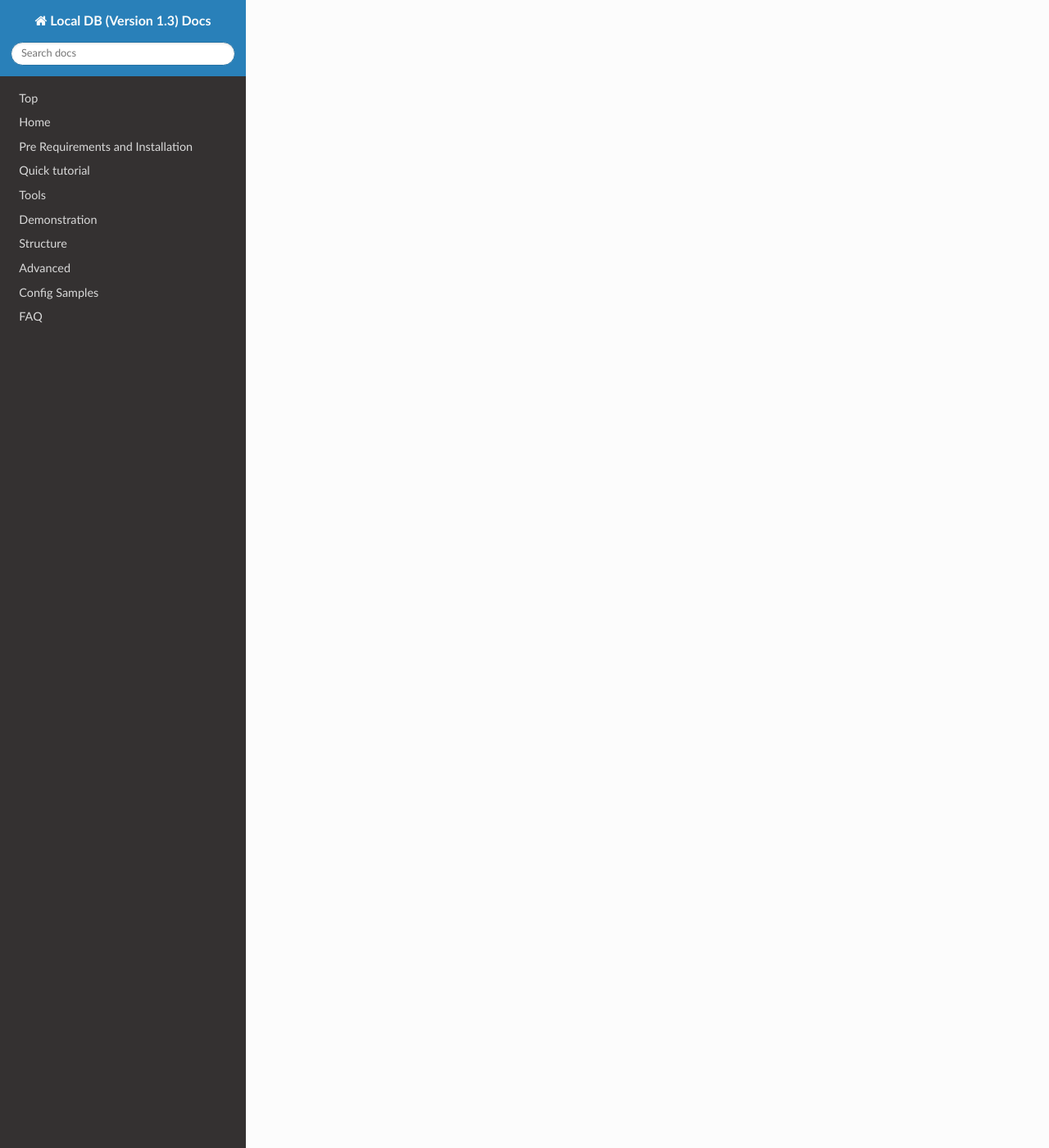
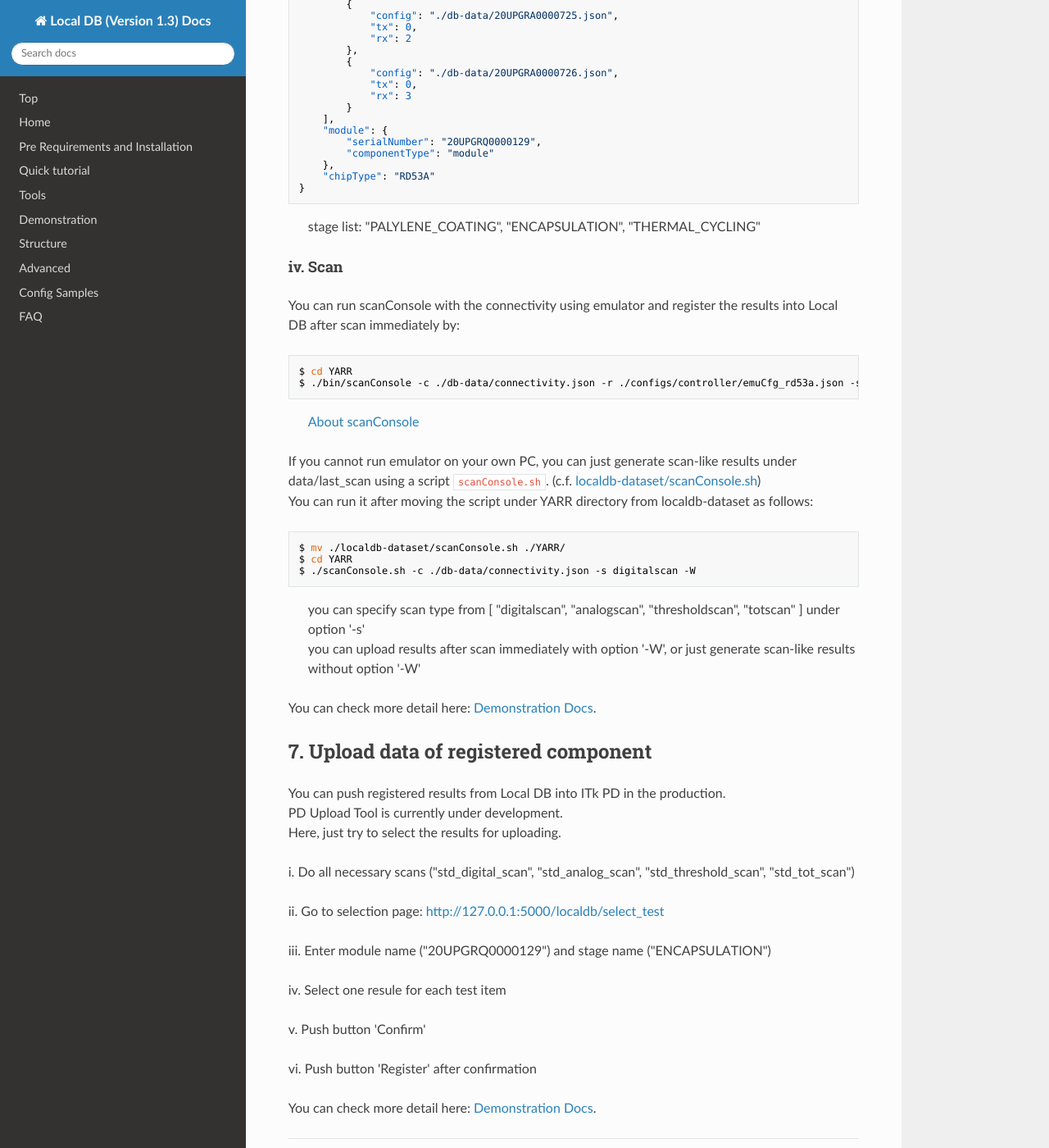
Before and after one commit to jlab-hep/localdb-docs, an MkDocs documentation site: the page built from docs/trial-tutorial.md, in a window 1280 px wide and 1400 px high, scrolled down 4101 px. Shown: the whole window at 82% size. Built offline with MkDocs 1.6.1, drawn with Linux system fonts in a browser that asks for light colours; nearby versions of some CDN libraries; old or Windows-style settings are respelled for this version of MkDocs; some of the changed text lies outside the part shown.

Commit message:
Modified trial tutorial page

````diff
--- a/docs/trial-tutorial.md
+++ b/docs/trial-tutorial.md
@@ -6,12 +6,12 @@ You can try to use Local DB and Viewer Application using minimum environments an
 2. [Check data in Viewer Application](#2-viewer)
 3. [Upload result data into Local DB](#3-upload)
 4. [Retrieve data from Local DB](#4-retrieve)
-5. [Download component data from ITk Production DB](#6-download-from-itkpd)
+5. [Download component data from ITk Production DB](#5-download-data-from-itkpd)
 6. [Scan with downloaded component data](#6-scan)
 7. [Upload result data of registered component data into Local DB](#7-upload-data-of-registered-component)
 
 
-### 1. Setup
+## 1. Setup
 
 #### i. Clone git repository for Local DB Tools
 
@@ -118,13 +117,16 @@ $ ./setup_db.sh -p 27017 # specify port to Local DB
 $ ./bin/localdbtool-upload scan ../../localdb-dataset/fei4b-result
 $ ./bin/localdbtool-upload scan ../../localdb-dataset/rd53a-result
 ```
+> [About setup_db.sh](setup-db.md)
 
-### 4. Retrieve
+You can use more features of Upload Tool (e.g. uploading results with scanConsole) following this page: [About Upload Tool](https://localdb-docs.readthedocs.io/en/devel/upload/)<br>
+
+## 4. Retrieve
 
 You can retrieve data from Local DB.<br>
 You can setup and use Retrieve Tool following this page: [About Retrieve Tool](https://localdb-docs.readthedocs.io/en/devel/retrieve/)<br>
 
-### 5. Download data from ITkPD
+## 5. Download data from ITkPD
 
 You can download component list from ITk PD into Local DB.<br>
 You need ITk PD account (c.f. [Tutorial for GUI (by Andreas Heggelund)](https://indico.cern.ch/event/905734/contributions/3824355/attachments/2021113/3379403/ITKDB_GUI_Tutorial.pdf)) and administrator account for Viewer Application (c.f. [create_admin.sh](create_admin.md)).<br>
@@ -141,14 +143,111 @@ v. Finish and you can check component lists in the component page on browser.
 
 You can check more detail here: [Demonstration Docs](https://qc-demonstration.readthedocs.io/en/latest/database_demonstration_download_itkpd/).
 
-### 6. Scan
+## 6. Scan
 
-in edit.
+You can retrieve component data from Local DB, scan it, and store the results associated with the module data into Local DB.<br>
 
-### 7. Upload data of registered component
+#### i. Setup database config
 
-You can retrieve component data from Local DB, scan it, and push registered results from Local DB into ITk PD in the production.<br>
-Here, just try to retrieve component data, generate a scan-like result, and register them into Local DB.<br>
-You can also emulate with the retrieved component data if you can use emulator on your PC.<br>
+If you already setup db config in [Step 3. Upload](#3-upload), you can skip here.
 
-in edit.
+```bash
+$ cd YARR/localdb
+$ ./setup_db.sh -p 27017 # specify port to Local DB
+```
+> [About setup_db.sh](setup-db.md)
+
+#### ii. Generate connectivity config file
+
+You can generate connectivity config file for the module data registered in Local DB.<br>
+Here, let's try it for RD53A Quad Module (ATLAS SN: 20UPGRQ0000129)
+
+```bash
+$ cd YARR
+$ ./localdb/bin/localdbtool-retrieve pull --chip 20UPGRQ0000129
+# -> generate config file in ./db-data.
+```
+
+> [About Retrieve Tool](https://localdb-docs.readthedocs.io/en/devel/retrieve/)
+
+#### iii. Modify connectivity config file
+
+You have to change stage name in connectivity config file as follows:
+
+```json
+{
+    "stage": "ENCAPSULATION",
+    "chips": [
+        {
+            "config": "./db-data/20UPGRA0000723.json",
+            "tx": 0,
+            "rx": 0
+        },
+        {
+            "config": "./db-data/20UPGRA0000724.json",
+            "tx": 0,
+            "rx": 1
+        },
+        {
+            "config": "./db-data/20UPGRA0000725.json",
+            "tx": 0,
+            "rx": 2
+        },
+        {
+            "config": "./db-data/20UPGRA0000726.json",
+            "tx": 0,
+            "rx": 3
+        }
+    ],
+    "module": {
+        "serialNumber": "20UPGRQ0000129",
+        "componentType": "module"
+    },
+    "chipType": "RD53A"
+}
+```
+> stage list: "PALYLENE_COATING", "ENCAPSULATION", "THERMAL_CYCLING"
+
+#### iv. Scan
+
+You can run scanConsole with the connectivity using emulator and register the results into Local DB after scan immediately by:
+
+```bash
+$ cd YARR
+$ ./bin/scanConsole -c ./db-data/connectivity.json -r ./configs/controller/emuCfg_rd53a.json -s ./configs/scans/rd53a/std_digitalscan.json -W
+```
+
+> [About scanConsole](https://localdb-docs.readthedocs.io/en/devel/scanconsole/)
+
+If you cannot run emulator on your own PC, you can just generate scan-like results under data/last_scan using a script `scanConsole.sh`. (c.f. [localdb-dataset/scanConsole.sh](https://gitlab.cern.ch/akubota/localdb-dataset/-/blob/master/scanConsole.sh))<br>
+You can run it after moving the script under YARR directory from localdb-dataset as follows:
+
+```bash
+$ mv ./localdb-dataset/scanConsole.sh ./YARR/
+$ cd YARR
+$ ./scanConsole.sh -c ./db-data/connectivity.json -s digitalscan -W
+```
+> you can specify scan type from [ "digitalscan", "analogscan", "thresholdscan", "totscan" ] under option '-s'<br>
+> you can upload results after scan immediately with option '-W', or just generate scan-like results without option '-W'
+
+You can check more detail here: [Demonstration Docs](https://qc-demonstration.readthedocs.io/en/latest/database_demonstration_setup_for_scan/).
+
+## 7. Upload data of registered component
+
+You can push registered results from Local DB into ITk PD in the production.<br>
+PD Upload Tool is currently under development.<br>
+Here, just try to select the results for uploading.<br>
+
+i. Do all necessary scans ("std_digital_scan", "std_analog_scan", "std_threshold_scan", "std_tot_scan")
+
+ii. Go to selection page: [http://127.0.0.1:5000/localdb/select_test](http://127.0.0.1:5000/localdb/select_test)
+
+iii. Enter module name ("20UPGRQ0000129") and stage name ("ENCAPSULATION")
+
+iv. Select one resule for each test item
+
+v. Push button 'Confirm'
+
+vi. Push button 'Register' after confirmation
+
+You can check more detail here: [Demonstration Docs](https://qc-demonstration.readthedocs.io/en/latest/database_demonstration_upload_itkpd/).
````
Also changed, not shown: other parts of docs/trial-tutorial.md (+3 -4 lines), docs/advanced-tutorial.md (+7 -7 lines), docs/basic-tutorial.md (+3 -3 lines), docs/create_admin.md (+1 -1 lines).
